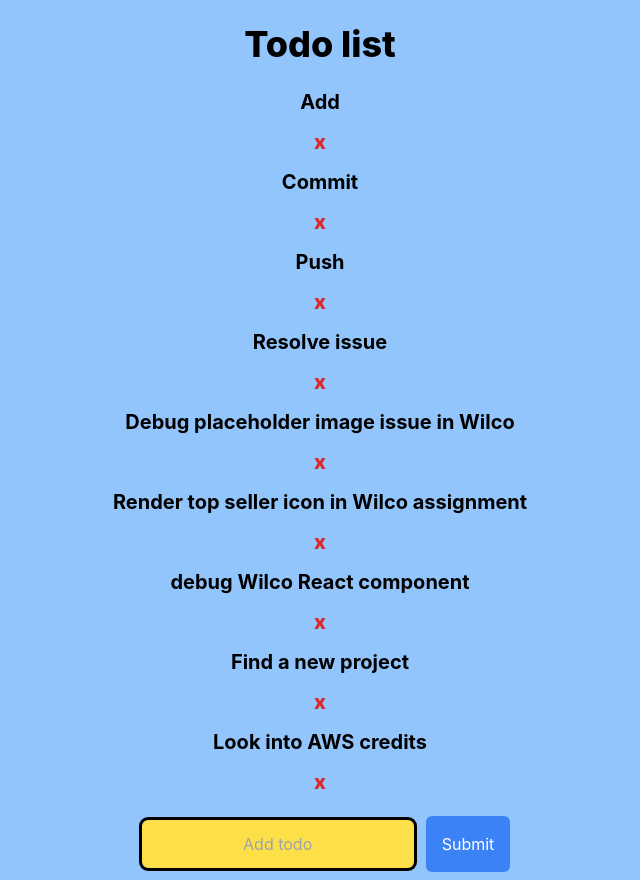
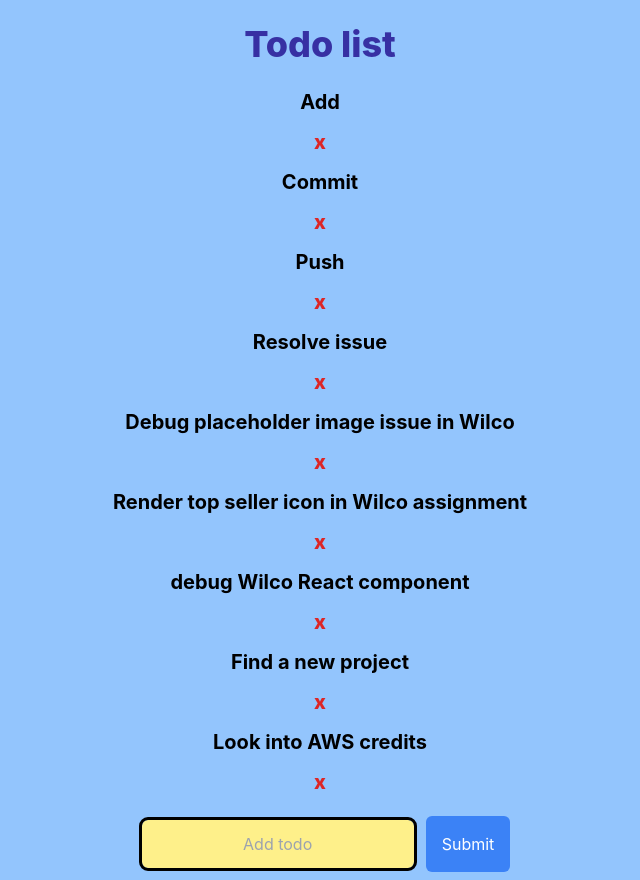
Before and after one commit to KarlOL82/react-practice, a React (Create React App) app: page / in a window 1280 px wide. Shown: the whole page, without its empty margins (320-960 px from the left). Built offline with nearby package versions, Linux system fonts and the light colour scheme.

Commit message:
changing styling of header

```diff
--- a/src/App.js
+++ b/src/App.js
@@ -16,7 +16,7 @@ export default function App() {
   ]);
   return (
     <div className="App bg-blue-300">
-      <h1 className="text-4xl font-extrabold p-6">Todo list</h1>
+      <h1 className="text-4xl text-indigo-800 font-extrabold p-6">Todo list</h1>
 
       <TodoList setTodos={setTodos} todos={todos} />
       <AddTodo setTodos={setTodos} />
@@ -108,7 +108,7 @@ function AddTodo({ setTodos }) {
     // Simple form for adding items to the list
     <form onSubmit={handleAddTodo}>
 
-      <input className="border-solid bg-yellow-300 text-center rounded-md outline p-3 m-3" name="addTodo" placeholder="Add todo" ref={inputRef} />
+      <input className="border-solid bg-yellow-200 text-center rounded-md outline p-3 m-3" name="addTodo" placeholder="Add todo" ref={inputRef} />
       <button className="btn btn-blue p-4 rounded-md text-white bg-blue-500 border-solid" type="submit">Submit</button>
     </form>
   );
```
